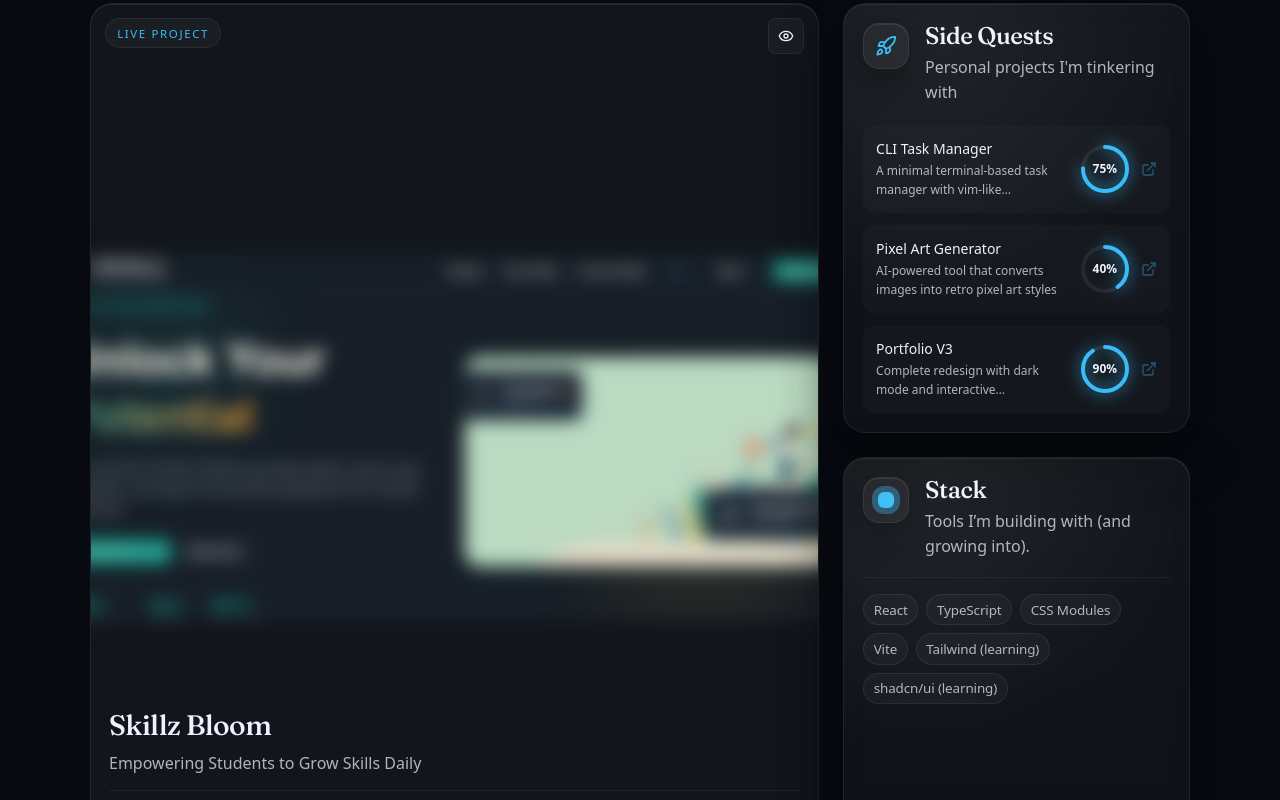
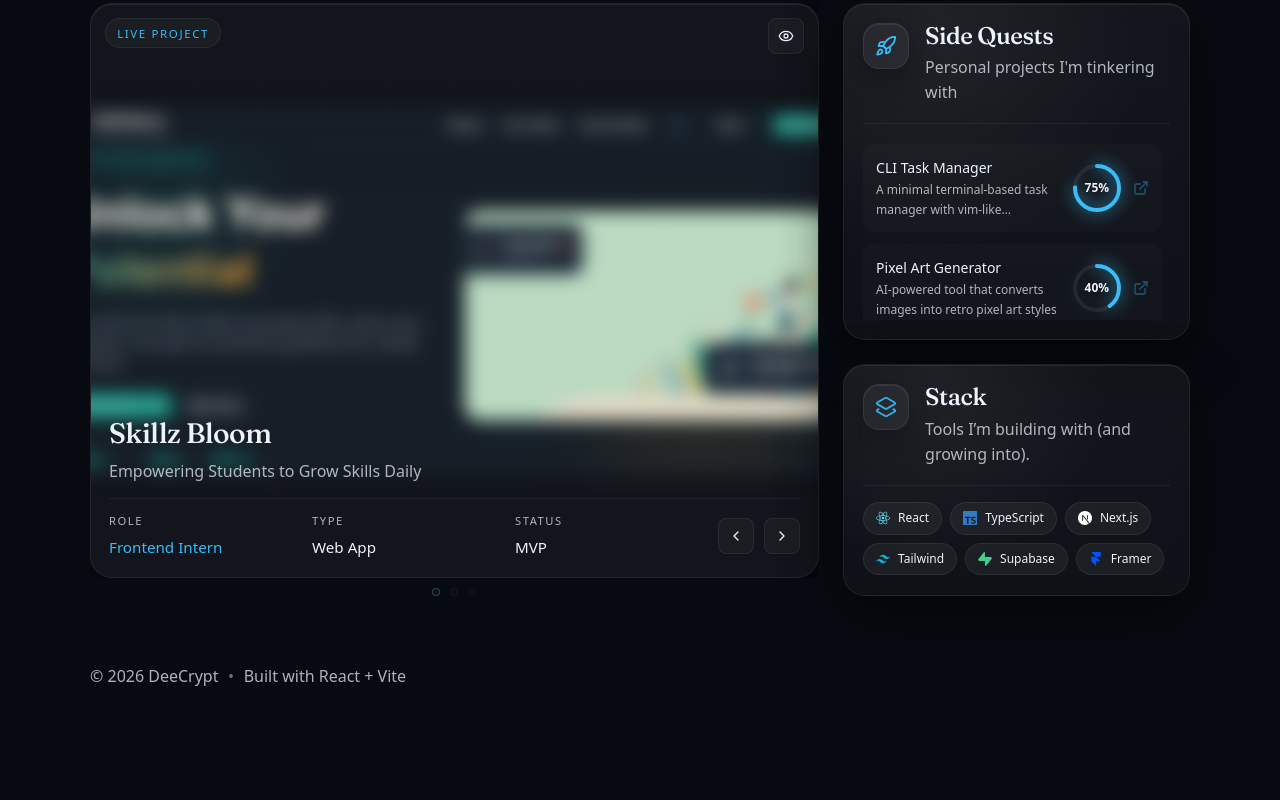
Before and after one commit to GbemiDaniel/DeeCrypt, a React (Vite) app: page / in a window 1280 px wide. Shown: the part 600-1400 px from the top of the page. After the commit the page ends 1324 px from the top, so only its background shows below. Built offline with nearby package versions, Linux system fonts and the light colour scheme.

Commit message:
Refined visual and layout in SideQuestCard.tsx and ModuleCard.tsx

```diff
--- a/package.json
+++ b/package.json
@@ -19,6 +19,7 @@
     "lucide-react": "^0.562.0",
     "react": "^19.2.0",
     "react-dom": "^19.2.0",
+    "react-icons": "^5.5.0",
     "tailwind-merge": "^3.4.0"
   },
   "devDependencies": {
--- a/src/components/ModuleCard/ModuleCard.module.css
+++ b/src/components/ModuleCard/ModuleCard.module.css
@@ -77,6 +77,11 @@
   flex: 0 0 auto;
 }
 
+.icon {
+  color: var(--accent);
+  opacity: 0.9;
+}
+
 .title {
   margin: 0;
   font-family: var(--font-serif);
--- a/src/components/ModuleCard/ModuleCard.tsx
+++ b/src/components/ModuleCard/ModuleCard.tsx
@@ -1,10 +1,11 @@
+import type { LucideIcon } from "lucide-react";
 import styles from "./ModuleCard.module.css";
 
 type ModuleCardProps = {
   title: string;
   subtitle?: string;
   topRight?: React.ReactNode;
-  icon?: React.ReactNode;
+  icon?: LucideIcon;
   footer?: React.ReactNode;
   children?: React.ReactNode;
 };
@@ -13,7 +14,7 @@
   title,
   subtitle,
   topRight,
-  icon,
+  icon: Icon,
   footer,
   children,
 }: ModuleCardProps) {
@@ -21,7 +22,11 @@
     <article className={styles.card}>
       <div className={styles.head}>
         <div className={styles.left}>
-          {icon ? <div className={styles.iconWrap}>{icon}</div> : null}
+          {Icon && (
+            <div className={styles.iconWrap}>
+              <Icon size={22} className={styles.icon} />
+            </div>
+          )}
           <div>
             <h3 className={styles.title}>{title}</h3>
             {subtitle ? <p className={styles.subtitle}>{subtitle}</p> : null}
--- a/src/components/ModuleGrid/ModuleGrid.module.css
+++ b/src/components/ModuleGrid/ModuleGrid.module.css
@@ -2,47 +2,41 @@
   margin-top: var(--space-6);
   display: grid;
   gap: var(--space-4);
-  min-height: 0;
-  align-items: stretch;
-  grid-template-rows: auto;
-  grid-auto-rows: minmax(0, 1fr);
-
   grid-template-columns: 1fr;
-  grid-template-areas:
-    "left"
-    "rightTop"
-    "rightBottom";
 }
 
-/* areas */
-.left {
-  grid-area: left;
-}
-.rightTop {
-  grid-area: rightTop;
-}
-.rightBottom {
-  grid-area: rightBottom;
+.rightColumn {
+  display: flex;
+  flex-direction: column;
+  gap: var(--space-4);
+  min-height: 0;
 }
 
 /* IMPORTANT: allow children to stretch properly */
-.left,
-.rightTop,
-.rightBottom {
+.left {
   min-width: 0;
   min-height: 0;
-  height: 100%;
+}
+
+/* Force the Top card to only take what it needs */
+.rightTop {
+  flex: 0 0 auto;
+  width: 100%;
+  min-width: 0;
+}
+
+/* Force the Bottom card to fill ALL remaining space */
+.rightBottom {
+  flex: 1 1 auto;
+  width: 100%;
+  min-width: 0;
+  min-height: 0; /* Critical for scrolling internal content */
 }
 
 /* tablet */
 @media (min-width: 720px) {
   .grid {
     grid-template-columns: 1fr 1fr;
-    grid-template-areas:
-      "left left"
-      "rightTop rightBottom";
-    height: auto;
-    grid-template-rows: repeat(2, minmax(0, 1fr));
     align-items: stretch;
   }
 }
@@ -51,21 +45,6 @@
 @media (min-width: 1024px) {
   .grid {
     grid-template-columns: 2.1fr 1fr;
-    grid-template-rows: repeat(2, minmax(0, 1fr)); /* ✅ gives two clear rows */
-    grid-template-areas:
-      "left rightTop"
-      "left rightBottom";
     align-items: stretch;
   }
-
-  /* ✅ left must fill the 2-row height */
-  .left {
-    height: 100%;
-  }
-
-  /* ✅ right cards fill each row */
-  .rightTop,
-  .rightBottom {
-    height: 100%;
-  }
 }
--- a/src/components/ModuleGrid/ModuleGrid.tsx
+++ b/src/components/ModuleGrid/ModuleGrid.tsx
@@ -14,8 +14,10 @@
   return (
     <section className={styles.grid}>
       <div className={styles.left}>{left}</div>
-      <div className={styles.rightTop}>{rightTop}</div>
-      <div className={styles.rightBottom}>{rightBottom}</div>
+      <div className={styles.rightColumn}>
+        <div className={styles.rightTop}>{rightTop}</div>
+        <div className={styles.rightBottom}>{rightBottom}</div>
+      </div>
     </section>
   );
 }
--- a/src/components/SideQuest/SideQuestCard.module.css
+++ b/src/components/SideQuest/SideQuestCard.module.css
@@ -120,22 +120,44 @@
   /* The overflow behavior is now conditional */
 }
 
+.border {
+  margin-top: 1.15rem;
+  border-top: 1px solid color-mix(in oklab, var(--border-soft) 80%, transparent);
+}
 /*
   SideQuestCard Phase 2: Scroll Threshold Logic
-  Applied only when the number of projects exceeds 3.
-  The .hasOverflow class is toggled via JS in the component.
+  Applied only when the number of projects exceeds the visible limit.
 */
-.projectList.hasOverflow {
+.scrollMobile {
   overflow-y: auto;
-  padding-right: 0.5rem; /* Space for scrollbar */
+  padding-right: 0.5rem;
+  /* Approx 16.5em = height of 3 items + gaps. Scales with font size. */
+  max-height: 16.5em;
+}
+
+@media (min-width: 1024px) {
   /*
-    The max-height is derived from the calculated height of 3 project items.
-    - Item height: ~79px (padding + text content)
-    - Gap between items: 12px (0.75rem)
-    Calculation: (3 * 79px) + (2 * 12px) = 237px + 24px = 261px
-    This makes the threshold robust and tied to the item's own styling.
+    On mobile, the parent grid row can be short. The previous `min-height: 380px`
+    on the card fought with the grid's sizing, causing it to overflow and overlap
+    the module below.
+
+    The new approach removes the `min-height` to fix the overlap. Instead, we give
+    the project list a fixed height sufficient for ~3 items. This makes the card's
+    overall height predictable and allows scrolling within the list, as intended.
+    This is a compromise that both fixes the layout bug and addresses the list height.
   */
-  max-height: 261px;
+  @media (max-width: 719px) {
+    .projectList {
+      /* Let the list grow naturally on mobile instead of constraining it. */
+      /* This is the first step to a flexible height implementation. */
+    }
+  }
+  .scrollDesktop {
+    overflow-y: auto;
+    padding-right: 0.5rem;
+    /* Approx 11em = height of 2 items + gap. Scales with font size. */
+    max-height: 11em;
+  }
 }
 
 /* Custom scrollbar styling using standard variables */
--- a/src/components/SideQuest/SideQuestCard.tsx
+++ b/src/components/SideQuest/SideQuestCard.tsx
@@ -29,6 +29,9 @@
   topRight,
   className,
 }: SideQuestCardProps) {
+  const scrollMobile = projects.length > 3;
+  const scrollDesktop = projects.length > 2;
+
   return (
     <article className={cn(styles.card, className)}>
       {/* Header */}
@@ -47,12 +50,13 @@
 
         {topRight && <div className={styles.topRight}>{topRight}</div>}
       </div>
-
+      <span className={styles.border}></span>
       {/* Projects list */}
       <div
         className={cn(
           styles.projectList,
-          projects.length > 3 && styles.hasOverflow,
+          scrollMobile && styles.scrollMobile,
+          scrollDesktop && styles.scrollDesktop,
         )}
       >
         {projects.map((project, index) => (
--- /dev/null
+++ b/src/components/SkillBadge/SkillBadge.module.css
@@ -0,0 +1,32 @@
+.badge {
+  display: inline-flex;
+  align-items: center;
+  gap: 0.5rem;
+  padding: 0.4rem 0.75rem;
+  border-radius: 9999px;
+  font-size: 0.75rem;
+  font-weight: 500;
+  background: color-mix(in oklab, var(--glass-strong) 85%, transparent);
+  border: 1px solid var(--border-soft);
+  white-space: nowrap;
+  user-select: none;
+  transition: all 0.2s cubic-bezier(0.4, 0, 0.2, 1);
+}
+
+.icon {
+  color: var(--badge-color);
+}
+
+@media (hover: hover) {
+  .badge:hover {
+    border-color: var(--badge-color);
+    box-shadow: 0 0 12px color-mix(in srgb, var(--badge-color) 30%, transparent);
+    transform: translateY(-2px);
+    cursor: default;
+  }
+}
+
+.badge:active {
+  transform: scale(0.98);
+  border-color: var(--badge-color);
+}
--- /dev/null
+++ b/src/components/SkillBadge/SkillBadge.tsx
@@ -0,0 +1,29 @@
+import type { LucideIcon } from "lucide-react";
+// The 'cn' utility was requested but is not used in the current component.
+// It is included here for future use if class name composition becomes necessary.
+// import { cn } from "@/lib/utils";
+import styles from "./SkillBadge.module.css";
+
+interface SkillBadgeProps {
+  name: string;
+  icon?: LucideIcon;
+  color?: string; // e.g., "#61DAFB"
+  className?: string;
+}
+
+export default function SkillBadge({
+  name,
+  icon: Icon,
+  color,
+  className,
+}: SkillBadgeProps) {
+  return (
+    <div
+      className={styles.badge}
+      style={{ "--badge-color": color || "#ffffff" } as React.CSSProperties}
+    >
+      {Icon && <Icon size={14} className={styles.icon} />}
+      <span>{name}</span>
+    </div>
+  );
+}
--- a/src/views/DevView.tsx
+++ b/src/views/DevView.tsx
@@ -6,7 +6,7 @@
 import ModuleGrid from "../components/ModuleGrid/ModuleGrid";
 import ModuleCard from "../components/ModuleCard/ModuleCard";
 import MiniIcon from "../components/MiniIcon/MiniIcon";
-import Tag from "../components/Tag/Tag";
+import SkillBadge from "../components/SkillBadge/SkillBadge";
 
 import PreviewCarousel, {
   type PreviewCarouselProps,
@@ -18,7 +18,26 @@
   SideQuestCard,
   type SideProject,
 } from "@/components/SideQuest/SideQuestCard";
-import { Rocket } from "lucide-react";
+import { Rocket, Layers2 } from "lucide-react";
+import {
+  SiReact,
+  SiTypescript,
+  SiTailwindcss,
+  SiNextdotjs,
+  SiSupabase,
+  SiFramer,
+  SiGreensock, // If you use GSAP
+  SiVite,
+} from "react-icons/si";
+
+const TECH_STACK = [
+  { name: "React", color: "#61DAFB", icon: SiReact },
+  { name: "TypeScript", color: "#3178C6", icon: SiTypescript },
+  { name: "Next.js", color: "#FFFFFF", icon: SiNextdotjs }, // White glow for Dark Mode
+  { name: "Tailwind", color: "#06B6D4", icon: SiTailwindcss },
+  { name: "Supabase", color: "#3ECF8E", icon: SiSupabase },
+  { name: "Framer", color: "#0055FF", icon: SiFramer },
+];
 
 const sideProjects: SideProject[] = [
   {
@@ -76,7 +95,7 @@
         setOpenPreview(true);
       },
     }),
-    [projects]
+    [projects],
   );
 
   return (
@@ -106,18 +125,16 @@
           <ModuleCard
             title="Stack"
             subtitle="Tools I’m building with (and growing into)."
-            icon={<MiniIcon variant="accent" />}
+            icon={Layers2}
             footer={
               <div style={{ display: "flex", flexWrap: "wrap", gap: 8 }}>
-                {[
-                  "React",
-                  "TypeScript",
-                  "CSS Modules",
-                  "Vite",
-                  "Tailwind (learning)",
-                  "shadcn/ui (learning)",
-                ].map((t) => (
-                  <Tag key={t}>{t}</Tag>
+                {TECH_STACK.map((tech) => (
+                  <SkillBadge
+                    key={tech.name}
+                    name={tech.name}
+                    icon={tech.icon}
+                    color={tech.color}
+                  />
                 ))}
               </div>
             }
--- a/src/views/WriterView.tsx
+++ b/src/views/WriterView.tsx
@@ -50,7 +50,7 @@
           <ModuleCard
             title="Topics"
             subtitle="Themes I keep circling back to."
-            icon={<MiniIcon variant="accent2" />}
+            icon={BookOpen}
             footer={
               <div style={{ display: "flex", flexWrap: "wrap", gap: 8 }}>
                 {[
@@ -71,7 +71,7 @@
           <ModuleCard
             title="Platforms"
             subtitle="Where I publish and share."
-            icon={<MiniIcon variant="accent" />}
+            icon={Newspaper}
             footer={
               <div className={styles.platformTicker}>
                 <PlatformsTicker
```
Also changed, not shown: 1 other file (tests, documents, lock files or other folders).
